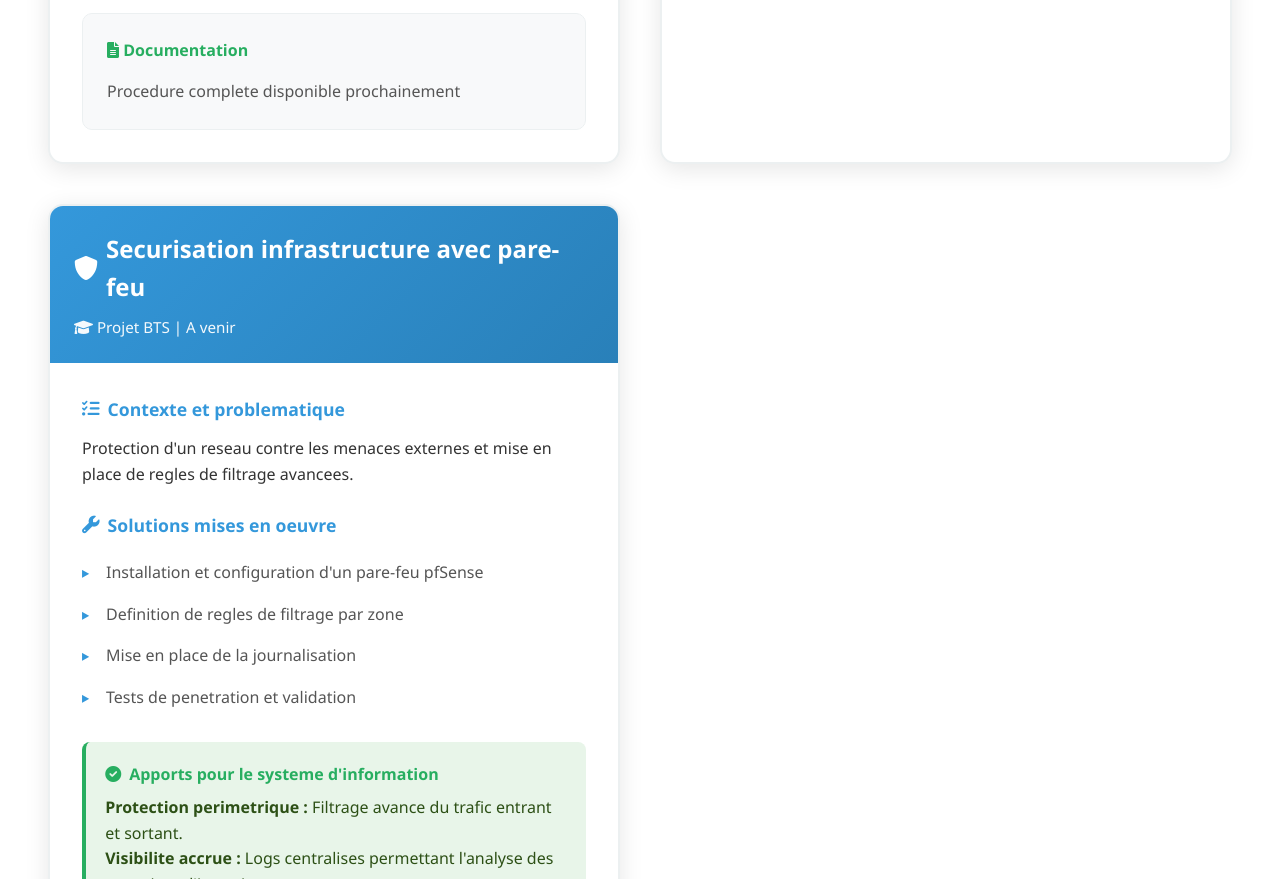
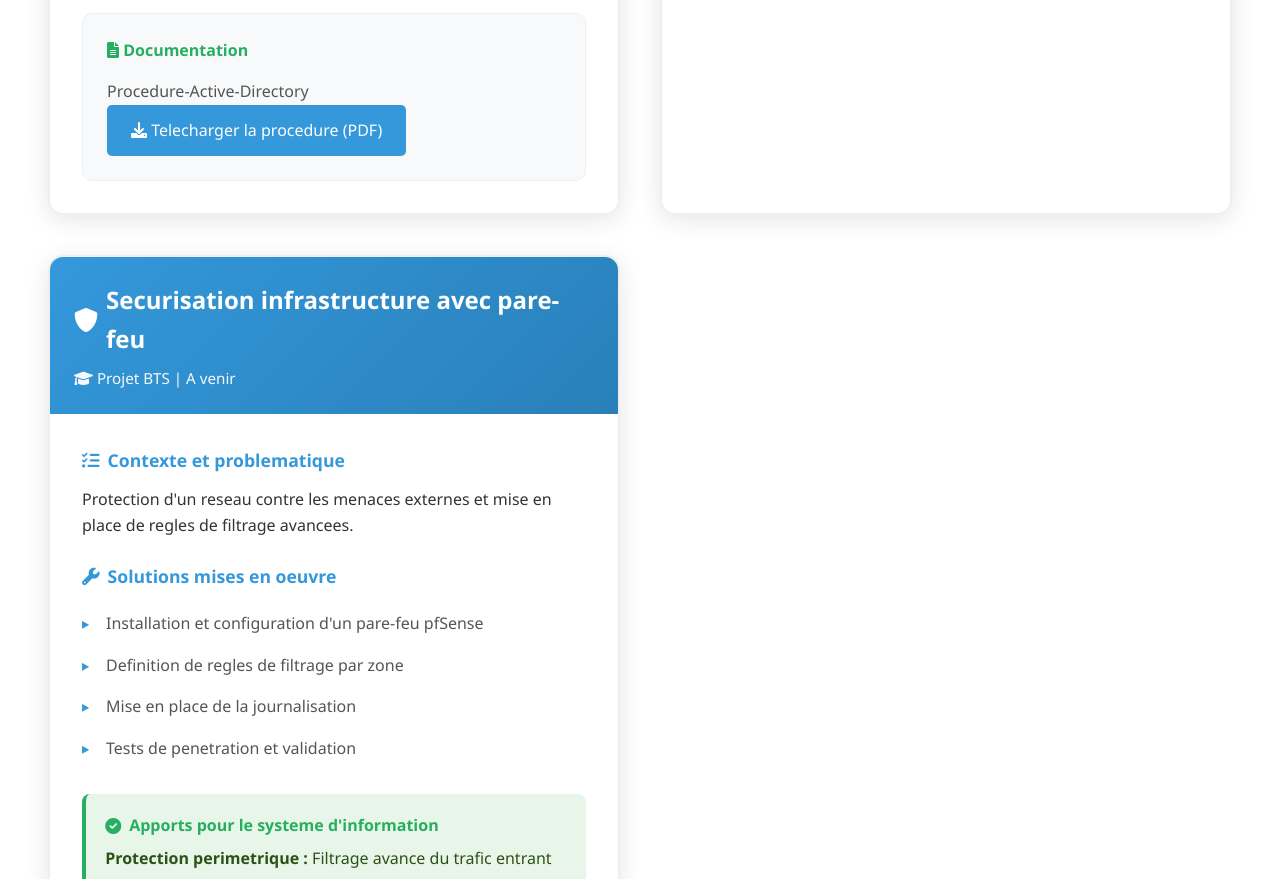
Before and after one commit to simon-etc/portfolio, a plain HTML site: page index.html in a window 1280 px wide. Shown: the part 2812-3691 px from the top of the page. Drawn offline with Linux system fonts and the light colour scheme.

Commit message:
Update index.html ajout procédure

```diff
--- a/index.html
+++ b/index.html
@@ -999,7 +999,10 @@
 
                         <div class="proof-section">
                             <h4><i class="fas fa-file-alt"></i> Documentation</h4>
-                            <p style="color: #555;">Procedure complete disponible prochainement</p>
+                            <p style="color: #555;">Procedure-Active-Directory</p>
+                            <a href="Procedure-Active-Directory.pdf" download style="display: inline-block; background: #3498db; color: white; padding: 0.8rem 1.5rem; border-radius: 5px; text-decoration: none; font-weight: 500; transition: background 0.3s ease;">
+                            <i class="fas fa-download"></i> Telecharger la procedure (PDF)
+                            </a>
                         </div>
                     </div>
                 </div>
```
